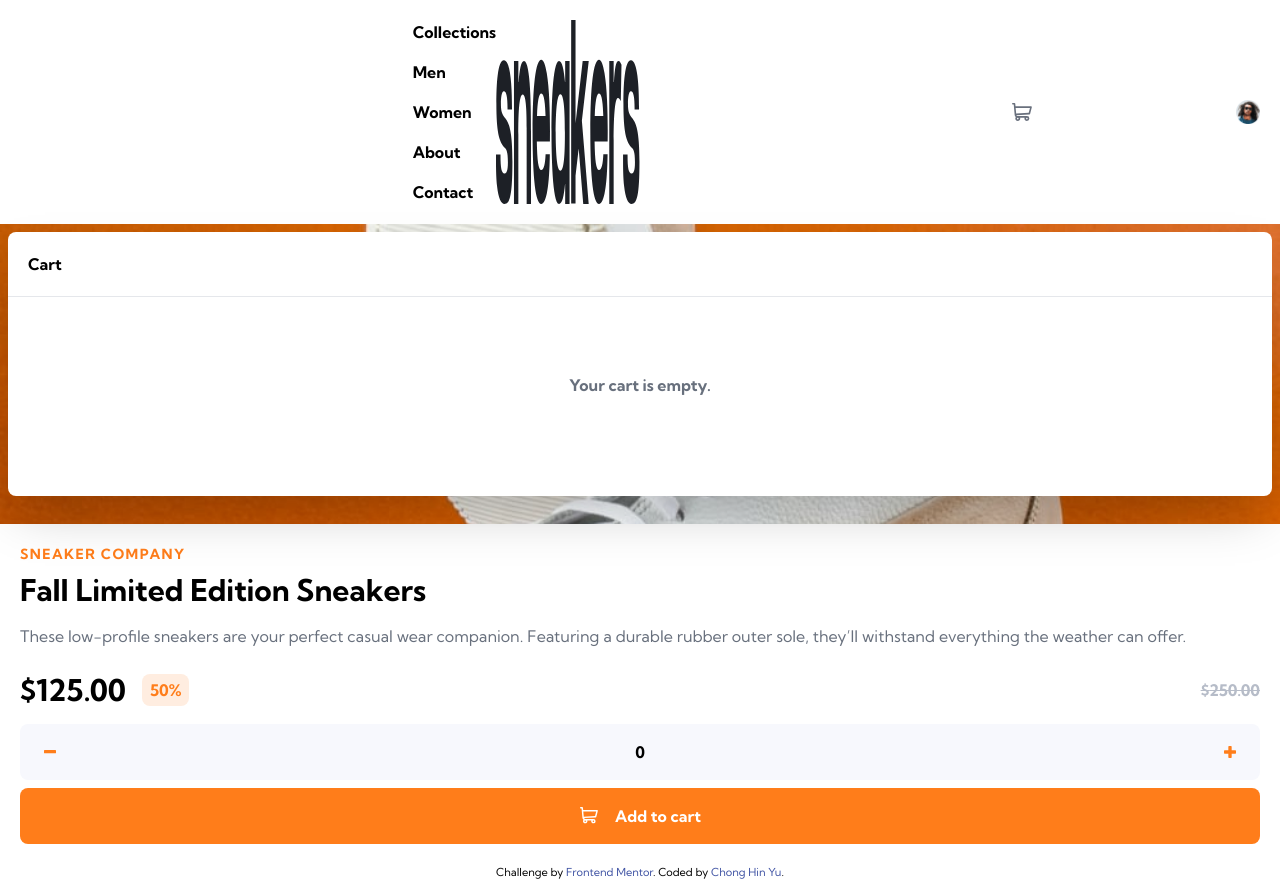
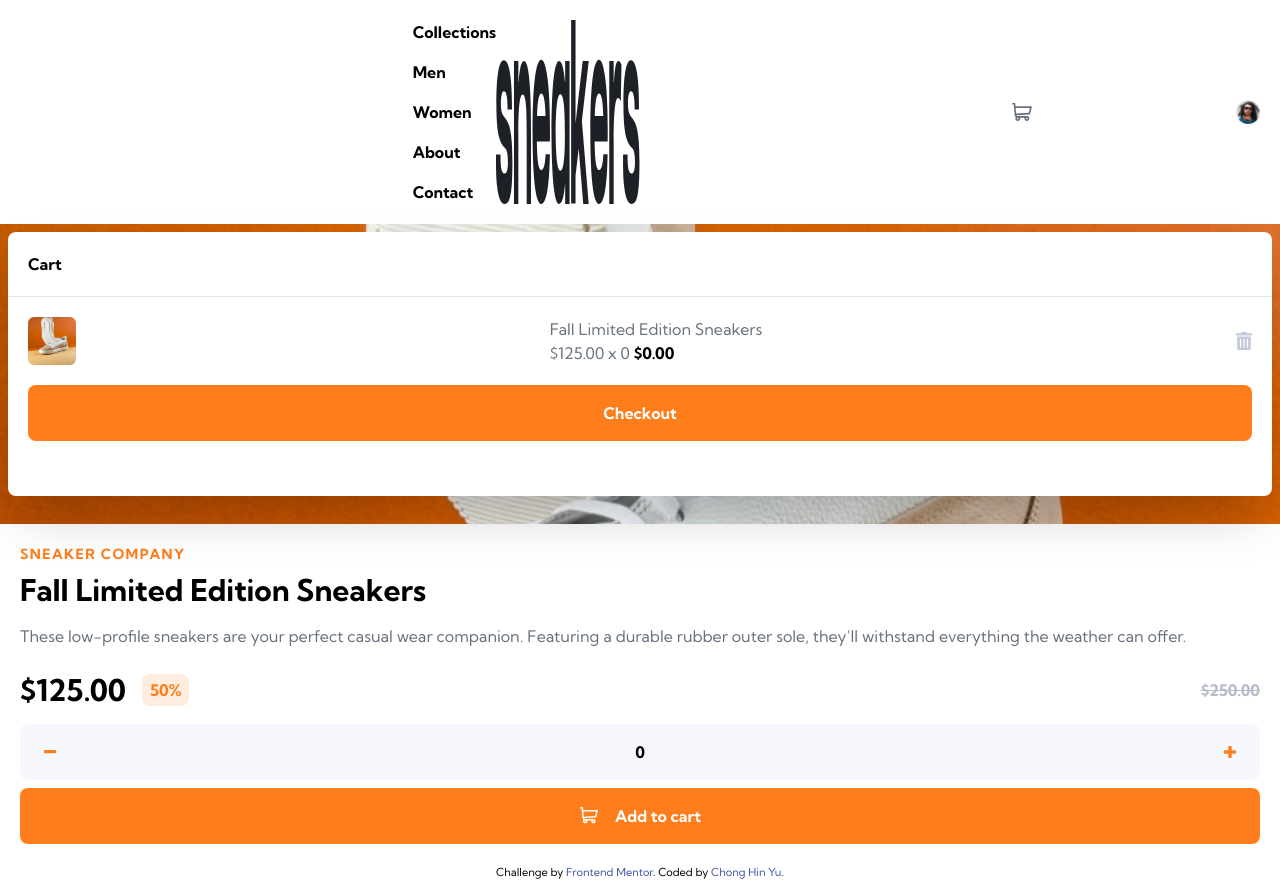
Before and after one commit to Hin274/ecommerce-product-page-main, a React (Vite) app: page / in a window 1280 px wide. Built offline with nearby package versions, Linux system fonts and the light colour scheme.

Commit message:
Add empty state

```diff
--- a/src/components/Cart.jsx
+++ b/src/components/Cart.jsx
@@ -1,13 +1,32 @@
-const Cart = () => {
+/* eslint-disable react/prop-types */
+import { useState } from "react"
+
+const Cart = ({ productName, newPrice, quantity }) => {
+
+    const [isEmpty, setIsEmpty] = useState(false)
+    const total = newPrice * quantity
 
     return (
         <>
             <div className="bg-main-white rounded-lg absolute z-50 left-2 top-2 right-2 bottom-7 shadow-2xl">
                 <h1 className="font-bold p-5">Cart</h1>
                 <hr></hr>
-                <div className="flex justify-center items-center h-44">
-                <p className="text-dark-grayish-blue font-bold text-center">Your cart is empty.</p>
-                </div>
+                {isEmpty ?
+                    <div className="flex justify-center items-center h-44">
+                        <p className="text-dark-grayish-blue font-bold text-center">Your cart is empty.</p>
+                    </div> :
+                    <div className="flex flex-col m-5 gap-5">
+                        <div className="flex justify-between">
+                            <img src="./images/image-product-1-thumbnail.jpg" className="rounded-md w-12 h-12" />
+                            <div className="flex flex-col">
+                                <p className="text-dark-grayish-blue">{productName}</p>
+                                <p className="text-dark-grayish-blue">${newPrice.toFixed(2)} x {quantity} <span className="font-bold text-main-black">${total.toFixed(2)}</span></p>
+                            </div>
+                            <button aria-label="Remove item"><img className="w-4" src="./images/icon-delete.svg" /></button>
+                        </div>
+                        <button className="rounded-lg bg-main-orange text-main-white p-4 font-bold">Checkout</button>
+                    </div>
+                }
             </div>
         </>
     )
--- a/src/components/ProductPage.jsx
+++ b/src/components/ProductPage.jsx
@@ -15,42 +15,43 @@ const ProductPage = () => {
     let discount = 0.5
     const newPrice = originalPrice * discount
 
-    const [quantity,setQuantity] = useState(0)
-    const decreaseQuantity = ()=>{
-        if(quantity >= 1)
-        {
+    const [quantity, setQuantity] = useState(0)
+    const decreaseQuantity = () => {
+        if (quantity >= 1) {
             setQuantity(quantity - 1)
         }
     }
 
-    const increaseQuantity = () =>{
+    const increaseQuantity = () => {
         setQuantity(quantity + 1)
     }
+
+    const productName = "Fall Limited Edition Sneakers"
 
     return (
         <>
             <div className="relative">
-            <Cart/>
+                <Cart productName={productName} newPrice={newPrice} quantity={quantity}/>
                 <Carousel images={images} />
             </div>
             <div className="flex flex-col m-5 gap-2">
                 <h1 className="text-main-orange uppercase font-bold text-sm tracking-widest">Sneaker Company</h1>
-                <h2 className="font-bold text-3xl">Fall Limited Edition Sneakers</h2>
+                <h2 className="font-bold text-3xl">{productName}</h2>
                 <p className="text-dark-grayish-blue my-2">These low-profile sneakers are your perfect casual wear companion. Featuring a
                     durable rubber outer sole, they’ll withstand everything the weather can offer.</p>
                 <div className="flex justify-between items-center my-2">
                     <div className="flex gap-4 items-center">
                         <p className="font-bold text-3xl">${newPrice.toFixed(2)}</p>
-                <p className="font-bold text-main-orange rounded-lg py-1 px-2 bg-pale-orange">{discount*100}%</p>
+                        <p className="font-bold text-main-orange rounded-lg py-1 px-2 bg-pale-orange">{discount * 100}%</p>
                     </div>
                     <p className="font-bold text-grayish-blue line-through">${originalPrice.toFixed(2)}</p>
                 </div>
                 <div className="flex justify-between items-center bg-light-grayish-blue p-4 px-6 rounded-lg">
-                    <button aria-label="Decrease quantity" onClick={decreaseQuantity}><img src="../images/icon-minus.svg" alt="minus-icon"/></button>
+                    <button aria-label="Decrease quantity" onClick={decreaseQuantity}><img src="../images/icon-minus.svg" alt="minus-icon" /></button>
                     <p className="font-bold">{quantity}</p>
-                    <button aria-label="Increase quantity" onClick={increaseQuantity}><img src="../images/icon-plus.svg" alt="plus-icon"/></button>
+                    <button aria-label="Increase quantity" onClick={increaseQuantity}><img src="../images/icon-plus.svg" alt="plus-icon" /></button>
                 </div>
-                <button className="flex justify-center items-center bg-main-orange rounded-lg p-4 text-main-white font-bold gap-4"><svg width="20" height="18" className="fill-main-white" viewBox="0 0 22 22"><path d="M20.925 3.641H3.863L3.61.816A.896.896 0 0 0 2.717 0H.897a.896.896 0 1 0 0 1.792h1l1.031 11.483c.073.828.52 1.726 1.291 2.336C2.83 17.385 4.099 20 6.359 20c1.875 0 3.197-1.87 2.554-3.642h4.905c-.642 1.77.677 3.642 2.555 3.642a2.72 2.72 0 0 0 2.717-2.717 2.72 2.72 0 0 0-2.717-2.717H6.365c-.681 0-1.274-.41-1.53-1.009l14.321-.842a.896.896 0 0 0 .817-.677l1.821-7.283a.897.897 0 0 0-.87-1.114ZM6.358 18.208a.926.926 0 0 1 0-1.85.926.926 0 0 1 0 1.85Zm10.015 0a.926.926 0 0 1 0-1.85.926.926 0 0 1 0 1.85Zm2.021-7.243-13.8.81-.57-6.341h15.753l-1.383 5.53Z"/></svg>Add to cart</button>
+                <button className="flex justify-center items-center bg-main-orange rounded-lg p-4 text-main-white font-bold gap-4"><svg width="20" height="18" className="fill-main-white" viewBox="0 0 22 22"><path d="M20.925 3.641H3.863L3.61.816A.896.896 0 0 0 2.717 0H.897a.896.896 0 1 0 0 1.792h1l1.031 11.483c.073.828.52 1.726 1.291 2.336C2.83 17.385 4.099 20 6.359 20c1.875 0 3.197-1.87 2.554-3.642h4.905c-.642 1.77.677 3.642 2.555 3.642a2.72 2.72 0 0 0 2.717-2.717 2.72 2.72 0 0 0-2.717-2.717H6.365c-.681 0-1.274-.41-1.53-1.009l14.321-.842a.896.896 0 0 0 .817-.677l1.821-7.283a.897.897 0 0 0-.87-1.114ZM6.358 18.208a.926.926 0 0 1 0-1.85.926.926 0 0 1 0 1.85Zm10.015 0a.926.926 0 0 1 0-1.85.926.926 0 0 1 0 1.85Zm2.021-7.243-13.8.81-.57-6.341h15.753l-1.383 5.53Z" /></svg>Add to cart</button>
             </div>
         </>
     );
```
Lines whose indentation alone changed are shown as unchanged.
